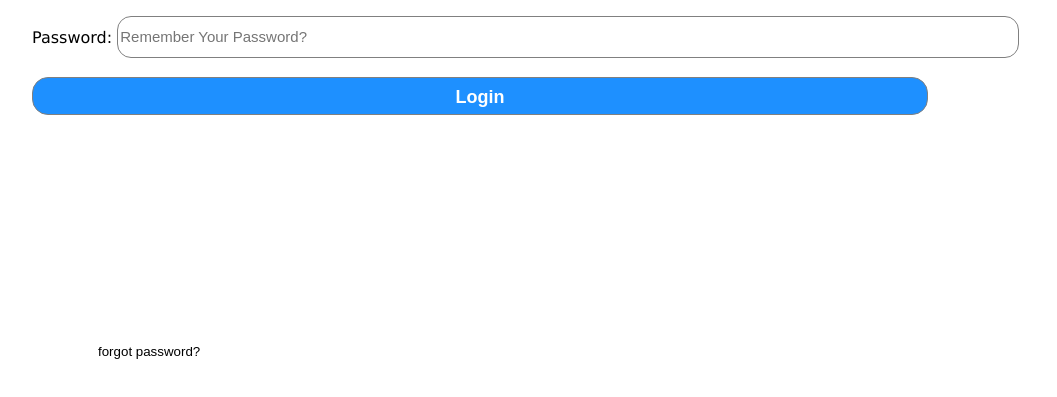
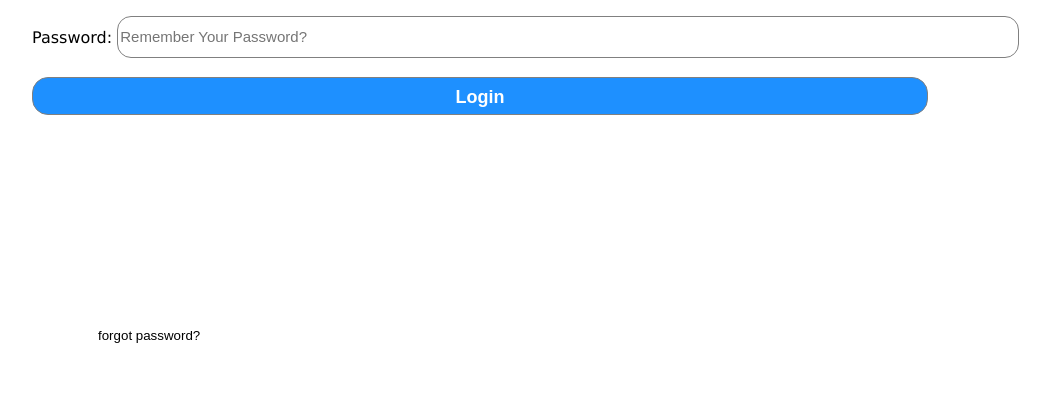
Before and after one commit to RaqxMile/Variable, a plain HTML site: page index.html in a window 1280 px wide. Shown: the part 293-690 px from the top of the page, without its empty margins (36-1093 px from the left). Drawn offline with Linux system fonts and the light colour scheme.

Commit message:
update forgot button

```diff
--- a/index.html
+++ b/index.html
@@ -51,7 +51,7 @@
   #button{
     background: none;
     border: none;
-    margin-top: 27vh;
+    margin-top: 25vh;
     margin-left:120px;
   }
 </style>
```
